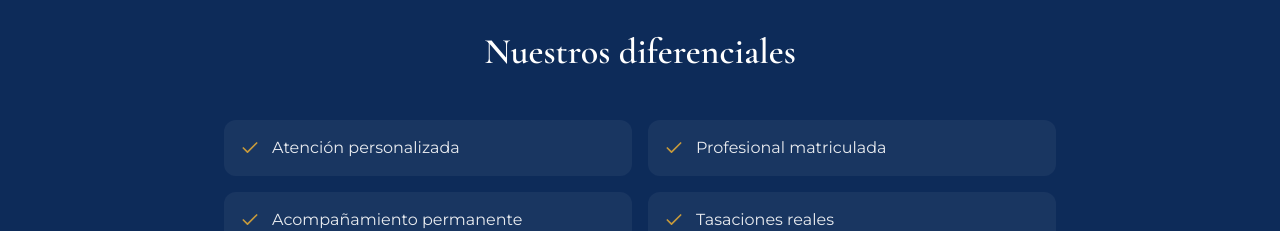
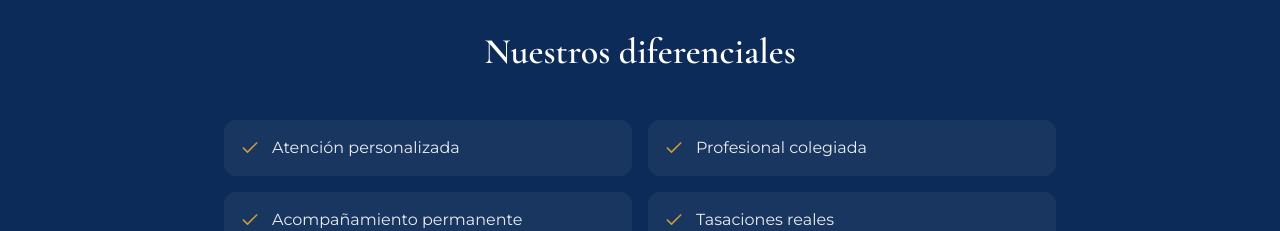
Before and after one commit to borginiangel-svg/carolina-bustamante-web, a Next.js app: page /nosotros in a window 1280 px wide. Shown: the part 1840-2071 px from the top of the page. Built offline with nearby package versions, Linux system fonts and the light colour scheme.

Commit message:
Cambiar texto a Profesional colegiada en Nosotros

```diff
--- a/src/app/nosotros/page.tsx
+++ b/src/app/nosotros/page.tsx
@@ -17,7 +17,7 @@ const valores = [
 
 const diferenciales = [
   "Atención personalizada",
-  "Profesional matriculada",
+  "Profesional colegiada",
   "Acompañamiento permanente",
   "Tasaciones reales",
   "Comunicación transparente",
```
